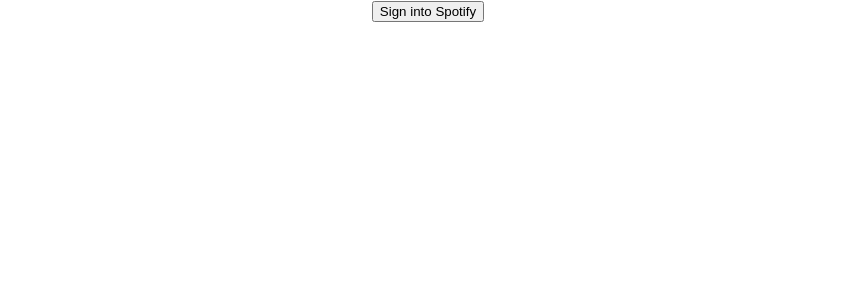
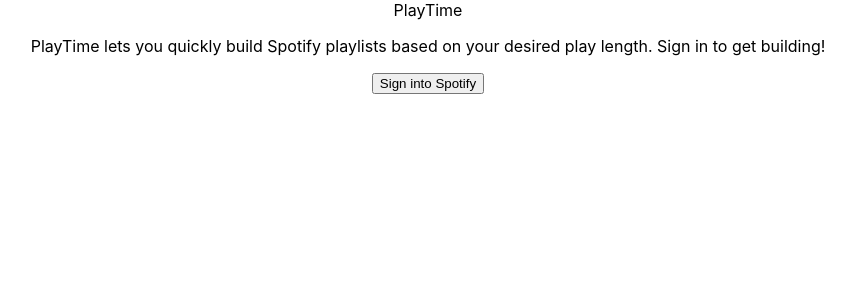
Before and after one commit to joeylnguyen/playtime, a React (Create React App) app: page / in a window 1280 px wide. Shown: the top 300 px of the page, without its empty margins (212-1067 px from the left). Built offline with nearby package versions, Linux system fonts and the light colour scheme.

Commit message:
Implement api call to Spotify using access token

```diff
--- a/package.json
+++ b/package.json
@@ -14,7 +14,8 @@
     "react": "^16.13.1",
     "react-dom": "^16.13.1",
     "react-scripts": "3.4.1",
-    "request": "^2.88.2"
+    "request": "^2.88.2",
+    "styled-components": "^5.1.1"
   },
   "scripts": {
     "start": "react-scripts start",
--- a/src/Components/App.js
+++ b/src/Components/App.js
@@ -1,14 +1,55 @@
-import React, { useState } from 'react';
+import React, { useState, useEffect } from 'react';
+import styled from 'styled-components';
+import axios from 'axios';
+import querystring from 'querystring';
+import BuilderPage from './BuilderPage';
 import '../App.css';
 
-function App() {
+const App = () => {
+  const [userData, setUserData] = useState({});
+  const [signedIn, setSignedIn] = useState(false);
+
+  useEffect(() => {
+    const parsed = querystring.parse(window.location.search);
+    const accessToken = parsed['?access_token'];
+    if (accessToken) {
+      axios({
+        method: 'get',
+        url: 'https://api.spotify.com/v1/me',
+        headers: {'Authorization': 'Bearer ' + accessToken},
+      })
+        .then((result) => {
+          console.log(result)
+          setUserData(result.data);
+          setSignedIn(true);
+        })
+        .catch((error) => console.log(error));
+    }
+  }, []);
+
+  const handleSignIn = () => {
+    window.location = 'http://localhost:8888/login';
+  }
+
   return (
-    <div className="App">
-      <button onClick={() => window.location = 'http://localhost:8888/login'}>
-        Sign into Spotify
-      </button>
+    <div>
+      {signedIn
+      ? <div>Hi {userData.display_name}</div>
+      : <Wrapper>
+        <div>
+          <span>PlayTime</span>
+          <p>PlayTime lets you quickly build Spotify playlists based on your desired play length. Sign in to get building!</p>
+        </div>
+        <button onClick={handleSignIn}>
+          Sign into Spotify
+        </button>
+      </Wrapper>}
     </div>
   );
 }
 
 export default App;
+
+const Wrapper = styled.div`
+  text-align: center;
+`;
```
Also changed, not shown: 1 other file (tests, documents, lock files or other folders).
